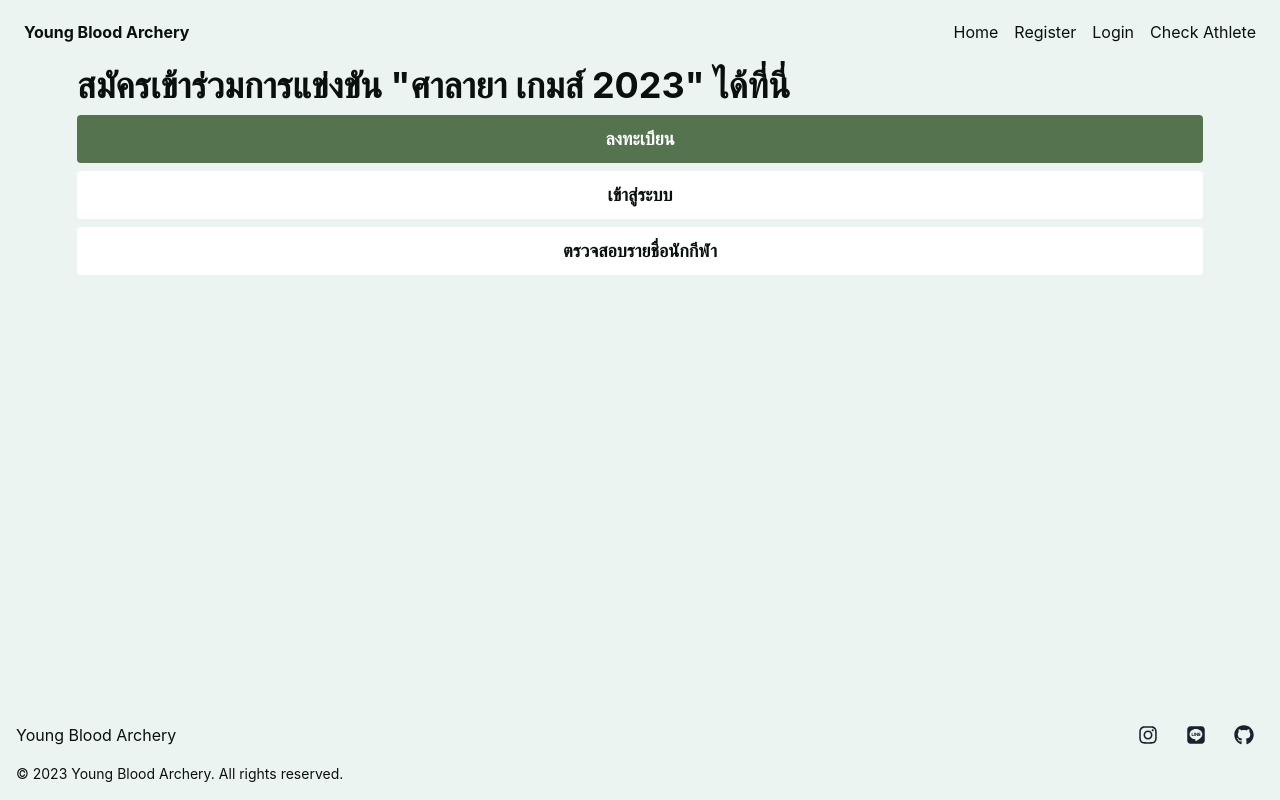
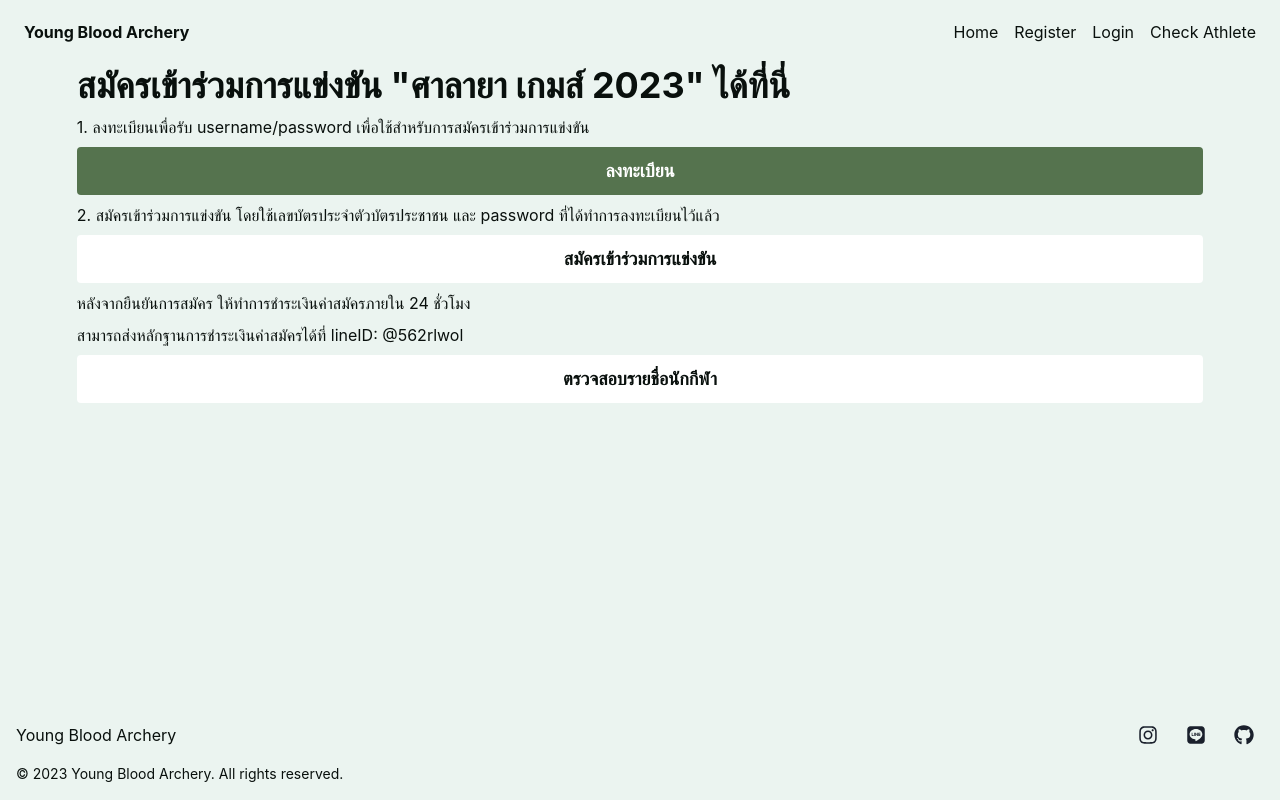
Before and after one commit to borwornpob/archery-registration, a React (Vite) app: page / in a window 1280 px wide. Built offline with nearby package versions, Linux system fonts and the light colour scheme.

Commit message:
update mama

```diff
--- a/src/routes/Dashboard.jsx
+++ b/src/routes/Dashboard.jsx
@@ -320,6 +320,7 @@ export default function Dashboard() {
                 alert("เพิ่มนักกีฬาสำเร็จ");
                 onClose();
                 clearNewAthlete();
+                clearUpdateAthlete();
                 fetchAthletes(newAthlete.club);
                 fetchAvailiableTeams();
             }
@@ -343,6 +344,25 @@ export default function Dashboard() {
             team_code: "",
             club_code: newAthlete.club_code,
             created_by: newAthlete.created_by,
+        });
+    };
+
+    const clearUpdateAthlete = () => {
+        setUpdateAthlete({
+            id: "",
+            name_thai: "",
+            name_english: "",
+            surname_thai: "",
+            surname_english: "",
+            sex: "",
+            division: "",
+            class: "",
+            club: updateAthlete.club,
+            team: "",
+            team_name: "",
+            team_code: "",
+            club_code: updateAthlete.club_code,
+            created_by: updateAthlete.created_by,
         });
     };
 
@@ -703,7 +723,12 @@ export default function Dashboard() {
                                 {newAthlete.team === "true" ? (
                                     <>
                                         <FormControl id="teamName">
-                                            <FormLabel>ชื่อทีม</FormLabel>
+                                            <FormLabel>
+                                                ชื่อทีม
+                                                (สำหรับการแข่งขันประเภททีม 3 คน
+                                                เท่านั้น ไม่ใช่สังกัด เช่น
+                                                ArrowHitz Recurve 01)
+                                            </FormLabel>
                                             <ChakraReactCreatableSelect
                                                 options={availiableTeamNames}
                                                 onChange={(e) => {
@@ -739,7 +764,11 @@ export default function Dashboard() {
                                             />
                                         </FormControl>
                                         <FormControl id="teamCode">
-                                            <FormLabel>รหัสทีม</FormLabel>
+                                            <FormLabel>
+                                                รหัสทีม (เป็นตัวย่อของชื่อทีม
+                                                จำนวนไม่เกิน 6 ตัวอักษร เช่น
+                                                AHZ_01)
+                                            </FormLabel>
                                             {newAthlete.team_code == "" ? (
                                                 <ChakraReactCreatableSelect
                                                     onChange={(e) => {
@@ -761,7 +790,6 @@ export default function Dashboard() {
                                                                 e.target.value,
                                                         });
                                                     }}
-                                                    readOnly
                                                 />
                                             )}
                                         </FormControl>
@@ -917,7 +945,12 @@ export default function Dashboard() {
                                 updateAthlete.team == true ? (
                                     <>
                                         <FormControl id="teamName">
-                                            <FormLabel>ชื่อทีม</FormLabel>
+                                            <FormLabel>
+                                                ชื่อทีม
+                                                (สำหรับการแข่งขันประเภททีม 3 คน
+                                                เท่านั้น ไม่ใช่สังกัด เช่น
+                                                ArrowHitz Recurve 01)
+                                            </FormLabel>
                                             <ChakraReactCreatableSelect
                                                 options={availiableTeamNames}
                                                 onChange={(e) => {
@@ -956,7 +989,11 @@ export default function Dashboard() {
                                             />
                                         </FormControl>
                                         <FormControl id="teamCode">
-                                            <FormLabel>รหัสทีม</FormLabel>
+                                            <FormLabel>
+                                                รหัสทีม (เป็นตัวย่อของชื่อทีม
+                                                จำนวนไม่เกิน 6 ตัวอักษร เช่น
+                                                AHZ_01)
+                                            </FormLabel>
                                             {updateAthlete.team_code == "" ? (
                                                 <ChakraReactCreatableSelect
                                                     onChange={(e) => {
@@ -984,7 +1021,6 @@ export default function Dashboard() {
                                                                 e.target.value,
                                                         });
                                                     }}
-                                                    readOnly
                                                 />
                                             )}
                                         </FormControl>
--- a/src/routes/Home.jsx
+++ b/src/routes/Home.jsx
@@ -24,6 +24,10 @@ export default function Home() {
                 <Heading w={width}>
                     สมัครเข้าร่วมการแข่งขัน "ศาลายา เกมส์ 2023" ได้ที่นี่
                 </Heading>
+                <Text w={width}>
+                    1. ลงทะเบียนเพื่อรับ username/password
+                    เพื่อใช้สำหรับการสมัครเข้าร่วมการแข่งขัน
+                </Text>
                 <Button
                     size="lg"
                     variant="primary"
@@ -34,6 +38,10 @@ export default function Home() {
                 >
                     <Text>ลงทะเบียน</Text>
                 </Button>
+                <Text w={width}>
+                    2. สมัครเข้าร่วมการแข่งขัน โดยใช้เลขบัตรประจำตัวบัตรประชาชน
+                    และ password ที่ได้ทำการลงทะเบียนไว้แล้ว
+                </Text>
                 <Button
                     size="lg"
                     variant="secondary"
@@ -42,8 +50,15 @@ export default function Home() {
                         navigate("/login");
                     }}
                 >
-                    <Text>เข้าสู่ระบบ</Text>
+                    <Text>สมัครเข้าร่วมการแข่งขัน</Text>
                 </Button>
+                <Text w={width}>
+                    หลังจากยืนยันการสมัคร ให้ทำการชำระเงินค่าสมัครภายใน 24
+                    ชั่วโมง
+                </Text>
+                <Text w={width}>
+                    สามารถส่งหลักฐานการชำระเงินค่าสมัครได้ที่ lineID: @562rlwol
+                </Text>
                 <Button
                     size="lg"
                     variant="secondary"
```
